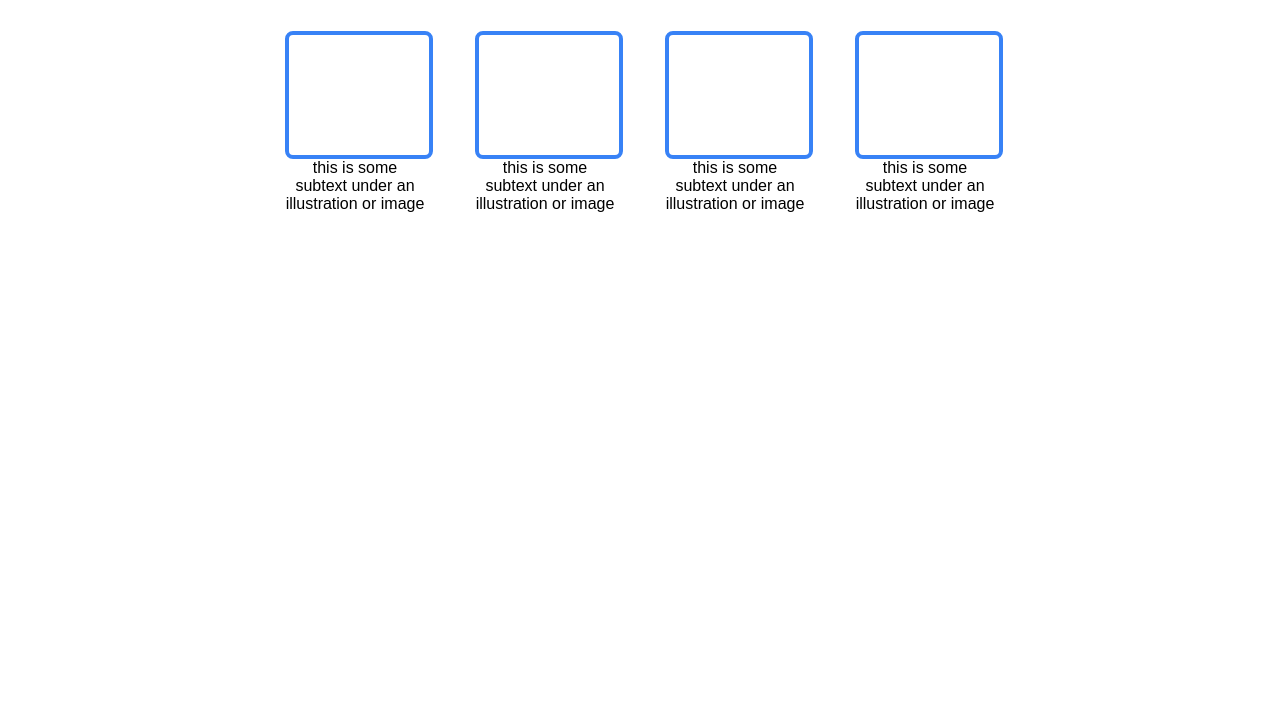
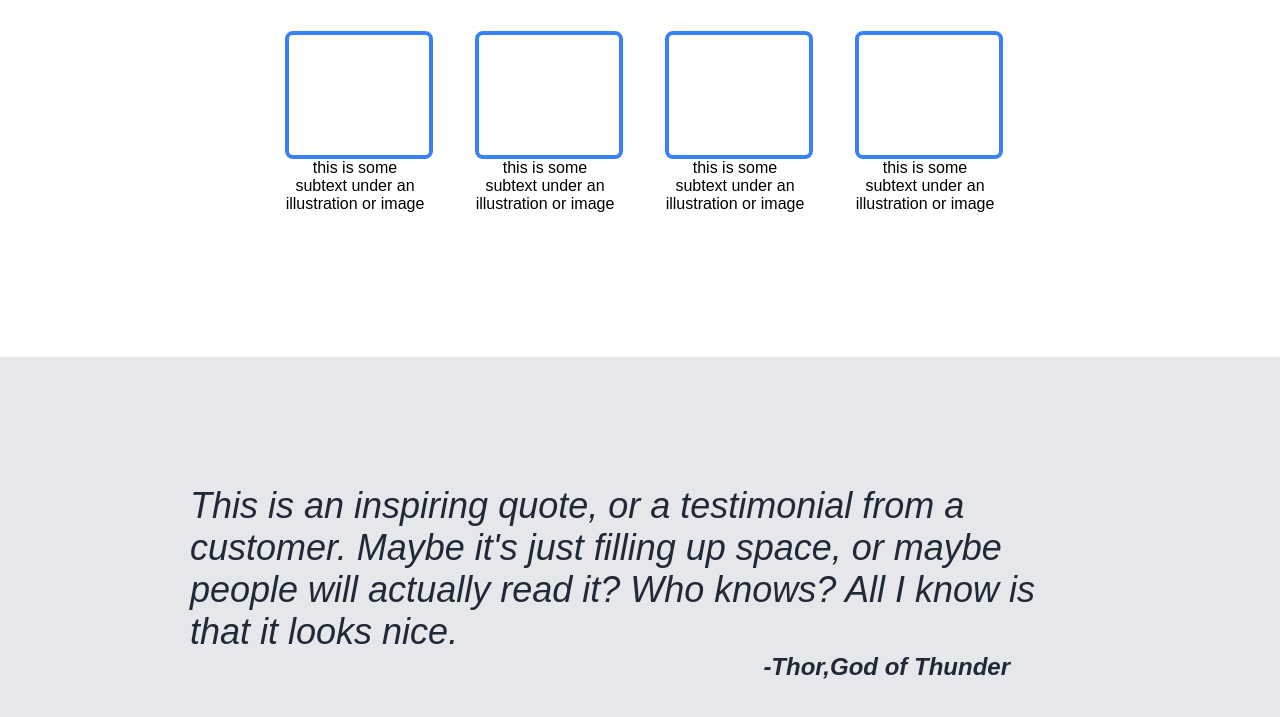
Before and after one commit to EdibleHerald/Project-Landing-Page, a plain HTML site: page index.html in a window 1280 px wide. Shown: the part 539-1256 px from the top of the page. Before the commit the page ends 832 px from the top, so only its background shows below. Drawn offline with Linux system fonts and the light colour scheme.

Commit message:
Added legit testimonial

```diff
--- a/index.html
+++ b/index.html
@@ -48,5 +48,12 @@
             <div class="text">this is some subtext under an illustration or image</div>
         </div>
     </div>
+    <div class="testimonial">
+        <div class="thor-quote">This is an inspiring quote, or a testimonial from
+            a customer. Maybe it's just filling up space, or maybe people will actually read it?
+            Who knows? All I know is that it looks nice.
+        <div class="From-thor">-Thor,God of Thunder</div>
+        </div>
+    </div>
 </body>
 </html>
--- a/styles.css
+++ b/styles.css
@@ -89,10 +89,34 @@ a {
     display: flex;
     justify-content: center;
     gap: 50px;
-    padding-bottom: 5rem;
+    padding-bottom: 9rem;
 }
 
 .info{
     width:140px;
     text-align: center;
 }
+
+.testimonial {
+    display: flex;
+    background-color: #E5E7EB;
+    padding: 8rem;
+    flex-direction: column;
+}
+
+.thor-quote {
+    font-size: 36px;
+    font-style: italic;
+    color: #1F2937;
+    width:900px;
+    align-self: center;
+}
+
+.From-thor{
+    display: flex;
+    padding-right: 5rem;
+    color: #1F2937;
+    font-size: 24px;
+    font-weight: bold;
+    justify-content: flex-end;
+}
```
